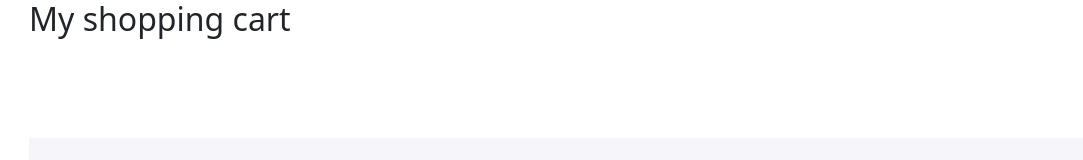
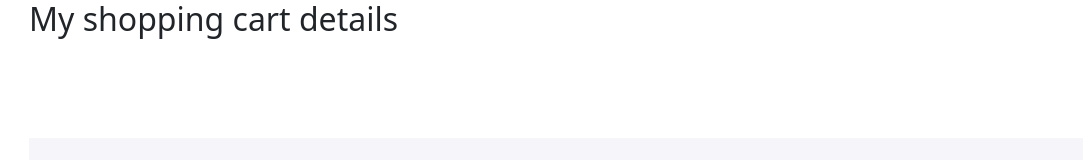
Before and after one commit to shamim565/shopping-cart, a plain HTML site: page index.html in a window 1280 px wide. Shown: the top 160 px of the page, without its empty margins (53-1136 px from the left). Drawn offline with nearby package versions, Linux system fonts and the light colour scheme.

Commit message:
Update index.html

```diff
--- a/index.html
+++ b/index.html
@@ -15,7 +15,8 @@
 
    <section>
       <div class="container">
-         <h2>My shopping cart</h2>
+
+         <h2>My shopping cart details</h2>
          <div class="cart">
             <div class="col-md-12 col-lg-10 mx-auto">
                <div id="phone" class="cart-item">
```
